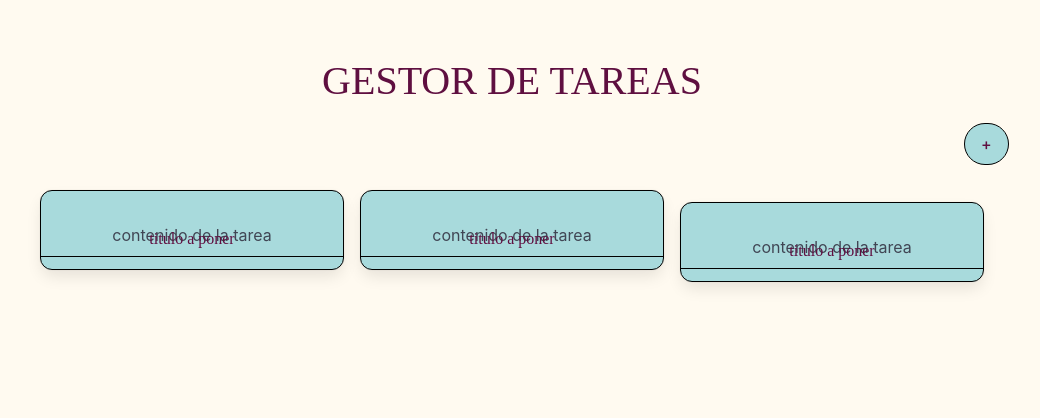
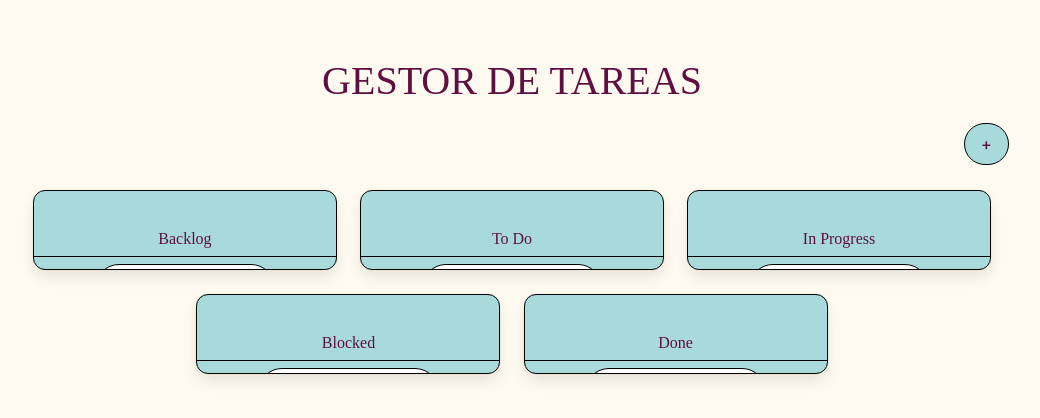
Before and after one commit to gbaup/TAGrupal_Trello_React, a React (Vite) app in the folder frontend/: page / in a window 1280 px wide. Shown: the top 418 px of the page, without its empty margins (128-1168 px from the left). Built offline with nearby package versions, Linux system fonts and the light colour scheme; a web font is replaced by a local one.

Commit message:
added tasks

```diff
--- a/frontend/src/App.tsx
+++ b/frontend/src/App.tsx
@@ -1,5 +1,5 @@
 import './App.css'
-import { Task } from "./types/task.ts";
+import { Task } from "./types/taskType.ts";
 import { TasksContainer } from "./components/TasksContainer/TasksContainer.tsx";
 import TopBar from './components/TopBar/TopBar.tsx';
 import AddButton from './components/AddButton/AddButton.tsx';
--- a/frontend/src/components/Task/Task.tsx
+++ b/frontend/src/components/Task/Task.tsx
@@ -1,9 +1,16 @@
 import React from 'react'
 import "./Task.css"
+import { TaskType } from '../../types/taskType'
 
-export const Task = () => {
+export const Task = (task: TaskType) => {
     return (
-        <>
-        </>
+        <div className='task'>
+            <h3>{task.title}</h3>
+            <p>{task.description}</p>
+            <p className='hide'>{task.assignee}</p>
+            <p className='hide'>{task.endDate}</p>
+            <p className='hide'>{task.priority}</p>
+            <p className='hide'>{task.status}</p>
+        </div>
     )
 }
--- a/frontend/src/components/TaskCard/TaskCard.tsx
+++ b/frontend/src/components/TaskCard/TaskCard.tsx
@@ -1,12 +1,13 @@
-import { Task } from "../../types/task.ts";
+import { CardType } from "../../types/cardType.ts";
 import { TaskContent } from "../TaskContent/TaskContent.tsx";
 import './TaskCard.css';
+import React from 'react'
 
-export function TaskCard({ task }: { task: Task }) {
+export const TaskCard = ({ title, id }: CardType) => {
     return (
-        <div className="card" id="titulo a poenr">
+        <div className="card" id={id}>
             <div className="card-title">
-                <h2>titulo a poner</h2>
+                <h2>{title}</h2>
             </div>
             <TaskContent />
         </div>
--- a/frontend/src/components/TaskContent/TaskContent.tsx
+++ b/frontend/src/components/TaskContent/TaskContent.tsx
@@ -1,9 +1,10 @@
 import React from 'react'
+import { Task } from '../Task/Task'
 
 export const TaskContent = () => {
     return (
-        <>
-            contenido de la tarea
-        </>
+        <div className='card-content scroller'>
+            <Task title='Task 1' description='Description 1' assignee='Assignee 1' endDate='End Date 1' priority='Priority 1' status='Status 1' />
+        </div>
     )
 }
--- a/frontend/src/components/TasksContainer/TasksContainer.tsx
+++ b/frontend/src/components/TasksContainer/TasksContainer.tsx
@@ -1,17 +1,16 @@
-import { Task } from "../../types/task.ts";
+import { TaskType } from "../../types/taskType.ts";
 import './TasksContainer.css';
 import { TaskCard } from "../TaskCard/TaskCard.tsx";
 
-export function TasksContainer({ tasks }: { tasks: Task[] }) {
+export function TasksContainer() {
     return (
-        <>
-            <div className="tasks-container">
-                {tasks.map((task: Task) => {
-                    return (
-                        <TaskCard task={task} />
-                    )
-                })}
-            </div>
-        </>
+        <div className="container">
+            <TaskCard title="Backlog" id="backlog" />
+            <TaskCard title="To Do" id="to-do" />
+            <TaskCard title="In Progress" id="in-progress" />
+            <TaskCard title="Blocked" id="blocked" />
+            <TaskCard title="Done" id="done" />
+
+        </div>
     );
 }
--- /dev/null
+++ b/frontend/src/types/cardType.ts
@@ -0,0 +1,4 @@
+export interface CardType {
+    title: string;
+    id: string;
+}
--- a/frontend/src/types/task.ts
+++ b/frontend/src/types/taskType.ts
@@ -1,4 +1,4 @@
-export interface Task {
+export interface TaskType {
     title: string,
     description: string,
     assignee: string,
```
Also changed, not shown: frontend/src/globalStyles/scroller.css (deleted, +0 -41 lines), frontend/src/types/storeType.ts (added).
